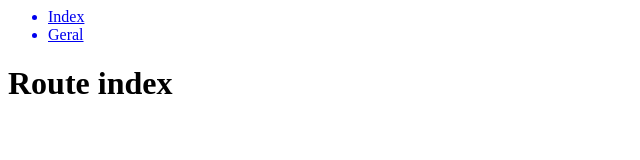
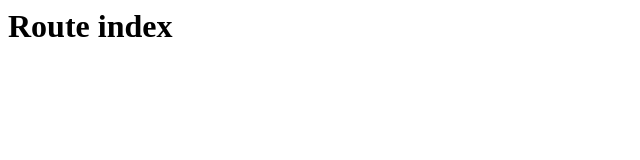
Before and after one commit to guivr/anivia, a plain HTML site: page index.html in a window 1280 px wide. Shown: the whole page, without its empty margins (0-640 px from the left). Drawn offline with Linux system fonts and the light colour scheme.

Commit message:
removing nav from router.js

```diff
--- a/index.html
+++ b/index.html
@@ -3,7 +3,6 @@
 		<title>Anivia</title>
 	</head>
 	<body>
-		<nav></nav>
 		<div id="viewer"></div>
 		<script src="router.js"></script>
 		<script src="app.js"></script>
--- a/router.js
+++ b/router.js
@@ -61,20 +61,6 @@ const Router = {
     configMap(routes) {
     	this.routes = routes;
         this.init();
-
-        let nav_html = '';
-        for (let i = 0; i <= routes.length-1; i++) {
-            if(routes[i].nav) {
-                if(typeof routes[i].route === 'object'){
-                    nav_html += '<a href="#/'+routes[i].route[0]+'" class="route-changer"><li>'+routes[i].title+'</li></a>';
-                } else {
-                    nav_html += '<a href="#/'+routes[i].route+'" class="route-changer"><li>'+routes[i].title+'</li></a>';
-                }
-            }
-        }
-        const nav = document.getElementsByTagName('nav')[0].innerHTML = '<ul>'+nav_html+'</ul>';
-
-        getRouteChangers();
     },
 
     navigateToRoute(route) {
@@ -98,18 +84,3 @@ const Router = {
         }
     }
 };
-
-function getRouteChangers() {
-    let routeChangers = document.querySelectorAll(".route-changer");
-    for (let i = 0; i <= routeChangers.length-1; i++) {
-        if (document.addEventListener) {
-            routeChangers[i].addEventListener('click', function() {
-                Router.navigateToRoute(this.getAttribute('href').split('#/')[1]);
-            });
-        } else {
-            routeChangers[i].attachEvent('onclick', function() {
-                Router.navigateToRoute(routeChangers[i].getAttribute('href').split('#/')[1]);
-            });
-        };
-    }
-}
```
